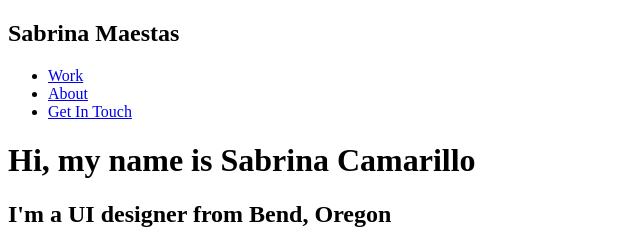
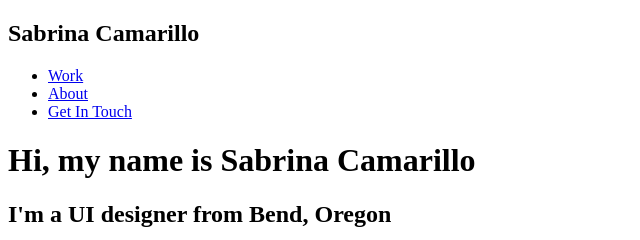
Before and after one commit to scamarillo88/portfoliosite, a plain HTML site: page index.html in a window 1280 px wide. Shown: the top 240 px of the page, 0-640 px from the left. Drawn offline with Linux system fonts and the light colour scheme.

Commit message:
change head/header title
keep

```diff
--- a/index.html
+++ b/index.html
@@ -4,7 +4,7 @@
 <head>
    <meta charset="UTF-8">
    <meta name="viewport" content="width=device-width, initial-scale=1.0">
-   <title>Sabrina Maestas/ UI Designer/ Bend, Oregon</title>
+   <title>Sabrina Camarillo/ UI Designer/ Bend, Oregon</title>
 </head>
 <!-- END OF HEAD -->
 
@@ -13,7 +13,7 @@
    <header>
       <!-- OPEN HEADER SECTION FOR LOGO AND MENU -->
          <!-- OPEN INNER CONTAINER-->
-          <h2>Sabrina Maestas</h2>
+          <h2>Sabrina Camarillo</h2>
          <nav>
             <!-- OPEN NAVIGATION SECTION -->
              <ul>
```
